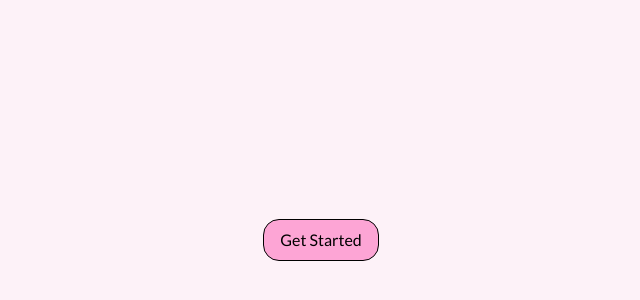
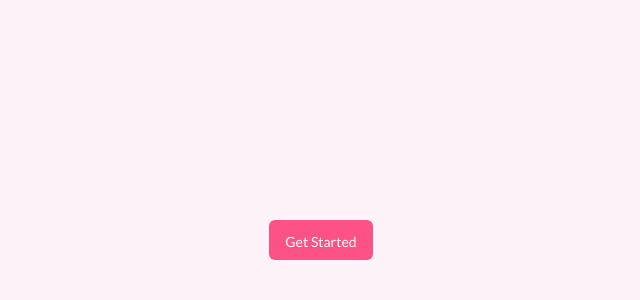
Before and after one commit to heysbr/project-life, a Next.js app: page / in a window 1280 px wide. Shown: the part 160-460 px from the top of the page, without its empty margins (319-959 px from the left). Built offline with nearby package versions, Linux system fonts and the light colour scheme.

Commit message:
style: enhance layout in LoginForm and update Button component to accept label prop

```diff
--- a/src/Pages/LoginForm/LoginForm.jsx
+++ b/src/Pages/LoginForm/LoginForm.jsx
@@ -22,7 +22,7 @@ export default function LoginForm() {
   ];
 
   return (
-    <div className="w-9/10 h-fit px-5  bg-white rounded-2xl ">
+    <div className="w-9/10 h-fit  px-5 lg:px-10   bg-white rounded-2xl ">
       <Heading>Login</Heading>
       <form className="mt-8">
         <div className="flex flex-col mb-4 mt-8 gap-y-5 ">
--- a/src/app/(auth)/layout.jsx
+++ b/src/app/(auth)/layout.jsx
@@ -7,6 +7,7 @@ import svg1 from "@/components/images/bg-svg1.svg";
 import svg2 from "@/components/images/bg-svg2.svg";
 import logo from "@/components/images/logo.svg";
 import Image from "next/image";
+import Link from "next/link";
 
 const poppins = Poppins({
   subsets: ["latin"],
@@ -33,11 +34,15 @@ export default function layout({ children }) {
         alt=""
         className="absolute right-11 down-11/16 overflow-hidden"
       />
-      <Image
-        src={logo}
-        alt=""
-        className="absolute left-45  overflow-hidden size-30 "
-      />
+      <Link
+        href={"/"}
+      >
+        <Image
+          src={logo}
+          alt=""
+          className="absolute left-45  overflow-hidden size-30 "
+        />
+      </Link>
       <div className="flex flex-col justify-center items-center h-screen w-full ">
         {children}
       </div>
--- a/src/app/page.js
+++ b/src/app/page.js
@@ -1,7 +1,10 @@
+import Button from "@/components/Forms/Button";
 import Link from "next/link";
 
 export default function Home() {
-  return <Link href={"/login"} className=" flex items-center justify-center h-screen bg-pink-50">
-    <button className="border py-2 px-4 rounded-2xl bg-pink-300 active:scale-95 hover:text-white hover:bg">Get Started</button>
-  </Link>
+  return (
+    <div className="flex items-center justify-center h-screen bg-pink-50">
+      <Button label="Get Started" link="/login"/>
+    </div>
+  );
 }
--- a/src/components/Forms/Button.jsx
+++ b/src/components/Forms/Button.jsx
@@ -1,13 +1,15 @@
 import Link from "next/link";
 
-export default function Button({ children, className = "w-full", link = "#" }) {
+export default function Button(props) {
+
+
   return (
-    <Link href={link}>
+    <Link href={props?.link || "#"} >
       <button
         type="submit"
-        className={`${className} px-4 py-3 text-white bg-[#FC5285] rounded-md text-sm cursor-pointer active:scale-95 transition-all`}
+        className={`${props?.className} ${props?.height || "h-10"} ${props?.width || "w-full"} px-4 py-3  h-10 my-auto text-white bg-[#FC5285] rounded-md text-sm cursor-pointer active:scale-95 transition-all`}
       >
-        {children}
+        {props?.label || "Submit"}
       </button>
     </Link>
   );
--- a/src/components/common/PageTitle.jsx
+++ b/src/components/common/PageTitle.jsx
@@ -6,7 +6,7 @@ const PageTitle = ({ title, btnLabel }) => {
       <h1 className="text-2xl font-semibold">
         {title}
       </h1>
-      {btnLabel && <Button >{btnLabel}</Button>}
+      {btnLabel && <Button label={btnLabel}  />}
     </div>
   );
 }
--- a/src/components/common/formField/FormTextField.jsx
+++ b/src/components/common/formField/FormTextField.jsx
@@ -1,5 +1,4 @@
 const FormTextField = (props) => {
-    console.log("hello", props);
   return (
     <>
       <div className="">
```
